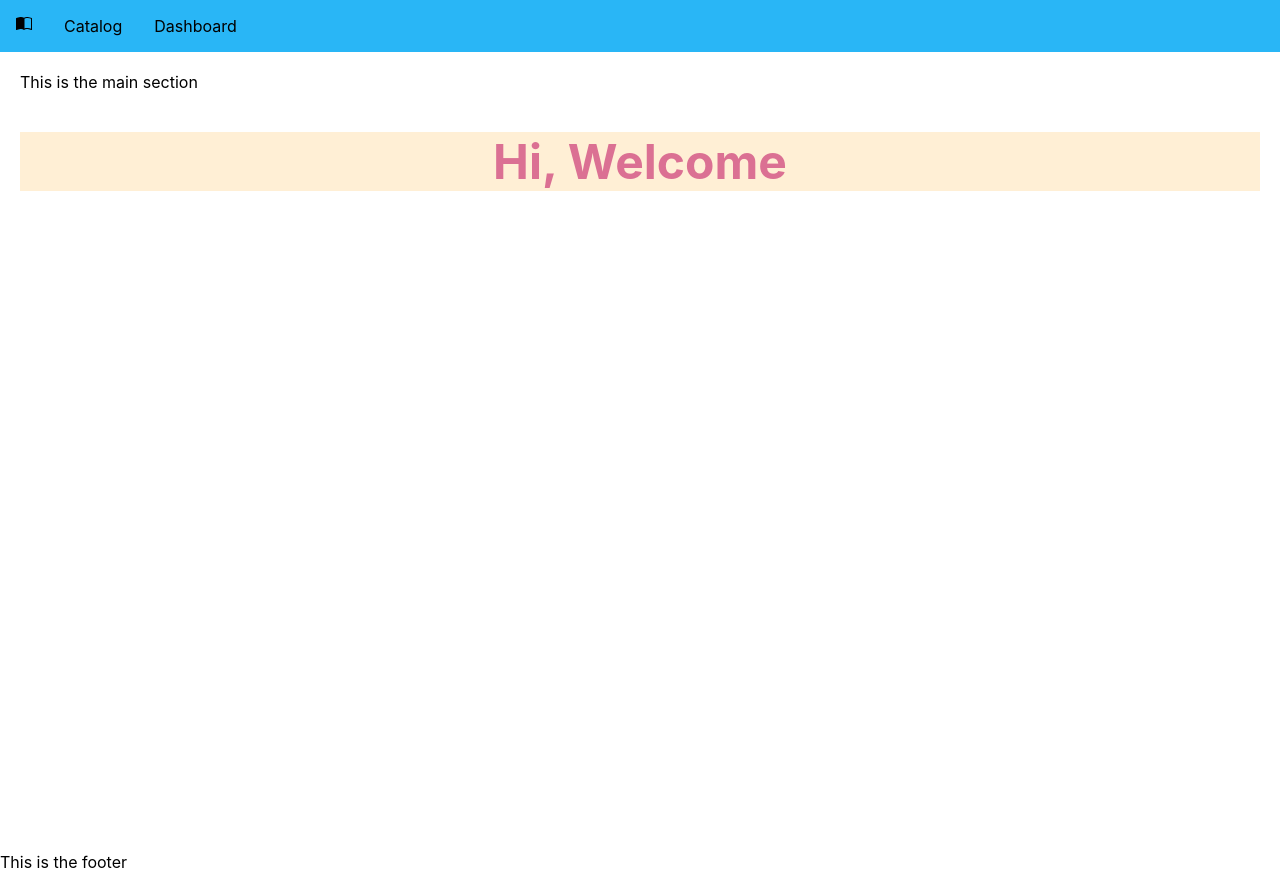
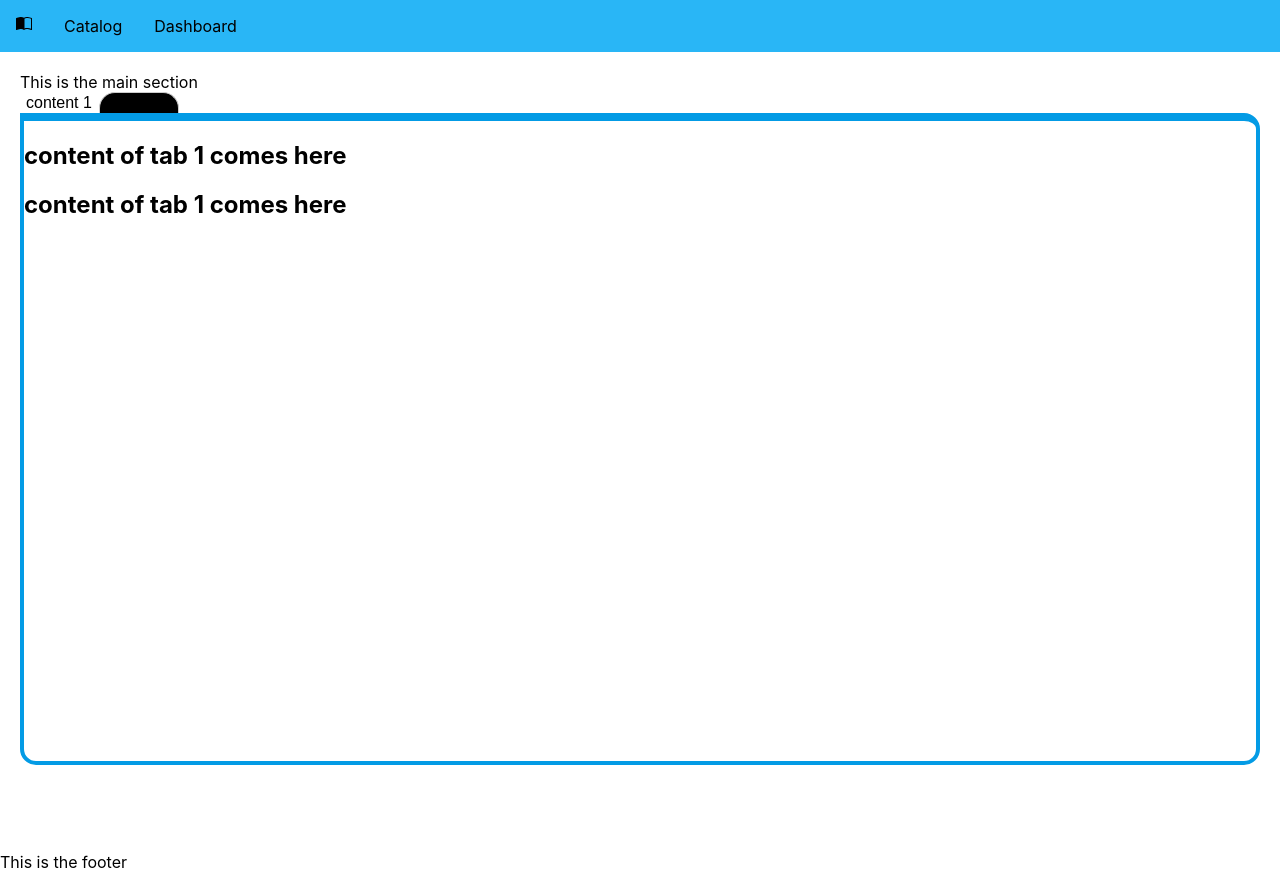
Before and after one commit to MadhaviImashi/LMS_frontend, a React (Create React App) app: page /dashboard in a window 1280 px wide. Built offline with nearby package versions, Linux system fonts and the light colour scheme.

Commit message:
this,previous commits are related to Tabs implemetation

```diff
--- a/src/App.js
+++ b/src/App.js
@@ -1,5 +1,5 @@
 //import the styled-components package
-import styled from "styled-components/";
+//import styled from "styled-components/";
 //import themeprovider
 import {ThemeProvider} from "styled-components";//this component injects the theme into all styled components via the context API
 //import react-icons package
@@ -8,19 +8,20 @@ import {BsBookHalf} from "react-icons/bs";
 //import the layout components
 import {Main, Footer} from "./components/Layout";
 import {NavBar, NavItem, NavLink} from "./components/Navbar";
+import Dashboard from "./containers/Dashboard";
 
 
 //create a Title component that'll render an <h1> tag with some styles
-const Title = styled.h1`
-  font-size: 3em;
-  text-align: center;
-  color: palevioletred;
-`;
+// const Title = styled.h1`
+//   font-size: 3em;
+//   text-align: center;
+//   color: palevioletred;
+// `;
 
-const Wrapper = styled.section`
-  pading: 4em;
-  background: papayawhip;
-`;
+// const Wrapper = styled.section`
+//   pading: 4em;
+//   background: papayawhip;
+// `;
 
 function App() {
 
@@ -56,9 +57,10 @@ function App() {
 
         <Main>
           This is the main section
-          <Wrapper>
-            <Title> Hi, Welcome</Title>
-          </Wrapper>
+          {/* <Wrapper> */}
+            {/* <Title> Hi, Welcome</Title> */}
+            <Dashboard></Dashboard>
+          {/* </Wrapper> */}
         </Main>
         <Footer>This is the footer</Footer>
       </ThemeProvider>
--- a/src/components/Tabs.js
+++ b/src/components/Tabs.js
@@ -37,3 +37,4 @@ export const Content = styled.div`
     #{(props) => (props.active ? "" : "display: none")}
 `;
 //display: none will not display anything if the component state is not active*
+//only the content of the active tab will be displayed
--- /dev/null
+++ b/src/containers/Dashboard.js
@@ -0,0 +1,38 @@
+//pass props to Tab component using react-hooks
+//use react useState hook for that
+import React, { useState } from "react";
+
+//The tabs components will be used here
+import { TabContent, Tabs, Tab, Content} from "../components/Tabs";
+
+const Dashboard = () => {
+
+    const[active, setActive] = useState(0); //define a state called 'active' to use react-hook
+
+    const handleTabClick = (event) => {
+        const tabIndex = parseInt(event.target.id);
+        if(tabIndex !== active){ //check whether the index(id) of the clicked tab is equal to the value of 'active'
+            setActive(tabIndex);//if the activated content(active value) is not equal to clicked tab index, change the active value to index no.
+            //then this setActive() will change the value of 'active' accordingly. then the content will be changed according to the clicked tab
+        }
+    }
+
+    return (
+        <Tabs>
+            <Tab id={0} onClick={handleTabClick} active={active === 0}>content 1</Tab>
+            <Tab id={1} onClick={handleTabClick} active={active === 1}>content 2</Tab>
+
+            <TabContent>
+                <Content active={active === 1}>
+                    <h2>content of tab 1 comes here</h2>
+                </Content>
+                <Content active={active === 0}>
+                    <h2>content of tab 1 comes here</h2>
+                </Content>
+            </TabContent>
+
+        </Tabs>
+    );
+};
+
+export default Dashboard
```
